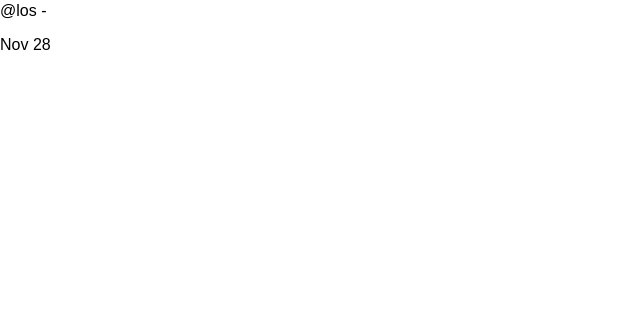
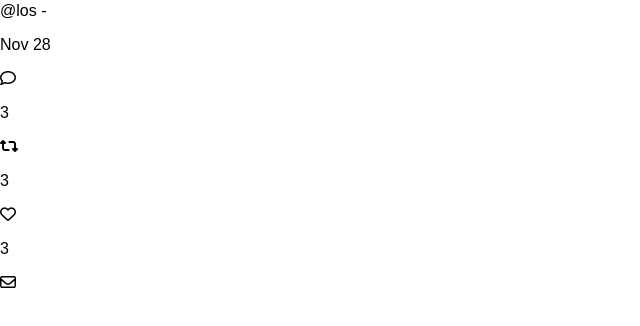
Before and after one commit to ldtcooper/social-card, a React (Create React App) app: page / in a window 1280 px wide. Shown: the part 352-678 px from the top of the page, without its empty margins (0-640 px from the left). Built offline with nearby package versions, Linux system fonts and the light colour scheme.

Commit message:
Finalize social buttons

```diff
--- /dev/null
+++ b/src/components/content.jsx
@@ -0,0 +1 @@
+import React from 'react';
--- a/src/components/social_button.jsx
+++ b/src/components/social_button.jsx
@@ -1,13 +1,20 @@
-import React from 'react';
+import React, {Component} from 'react';
 
-export const SocialButton = (props) => {
-  return(
-    <div className="social-button">
-      <i className={[`fa ${props.icon}`, 'social-icon'].join(" ")} aria-hidden="true"></i>
-      <p className='interaction-count'>3</p>
-    </div>
-  );
-};
+export class SocialButton extends Component {
+  constructor(props) {
+    super(props);
+    this.state={};
+  }
+
+  render() {
+    return(
+      <div className="social-button">
+        <i className={[`fa ${this.props.icon}`, 'social-icon'].join(" ")} aria-hidden="true"></i>
+        <p className='interaction-count'>3</p>
+      </div>
+    );
+  }
+}
 
 export const MailButton = () => {
   return(
--- a/src/components/social_card.jsx
+++ b/src/components/social_card.jsx
@@ -1,5 +1,6 @@
 import React, {Component} from 'react';
 import Header from './header.jsx';
+import Toolbar from './toolbar.jsx';
 
 class SocialCard extends Component {
   constructor(props) {
@@ -15,6 +16,7 @@ class SocialCard extends Component {
           userHandle={this.props.userHandle}
           date={this.props.date}
         />
+        <Toolbar />
       </body>
     );
   }
--- a/src/components/toolbar.jsx
+++ b/src/components/toolbar.jsx
@@ -1,13 +1,7 @@
 import React from 'react';
 import { SocialButton, MailButton} from './social_button.jsx';
 
-class Toolbar {
-  constructor(props) {
-    super(props);
-    this.state = {};
-  }
-
-  render() {
+const Toolbar = (props) => {
     return(
       <footer>
         <SocialButton icon="fa fa-comment-o"/>
@@ -16,5 +10,6 @@ class Toolbar {
         <MailButton />
       </footer>
     );
-  }
-}
+  };
+
+export default Toolbar;
```
